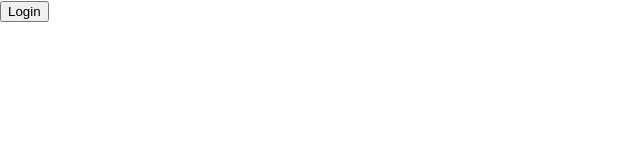
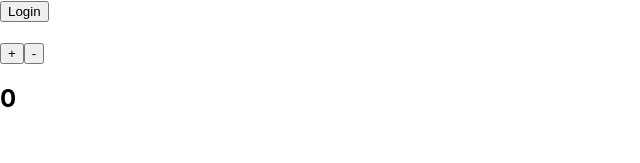
Before and after one commit to Sumit45doc/React-typescript, a React (Create React App) app: page / in a window 1280 px wide. Shown: the top 163 px of the page, without its empty margins (0-640 px from the left). Built offline with nearby package versions, Linux system fonts and the light colour scheme.

Commit message:
useReducer Typescript rule

```diff
--- a/src/App.tsx
+++ b/src/App.tsx
@@ -7,6 +7,7 @@
 // import PersonList from "./components/PersonList";
 // import Status from "./components/Status";
 
+import Counter from "./components/Counter";
 import User from "./components/User";
 
 function App() {
@@ -40,6 +41,7 @@ function App() {
       <Input value={name} changeHandler={(e) => setName(e.target.value)} />
       <h2>{name}</h2> */}
       <User name="sumit" email="ss8559283@gmail.com" />
+      <Counter />
     </div>
   );
 }
--- /dev/null
+++ b/src/components/Counter.tsx
@@ -0,0 +1,39 @@
+import { useReducer } from "react"
+
+type CounterState = {
+    count: number
+}
+
+type CounterAction = {
+    type: 'increament' | 'decreament'
+    payload: number
+}
+
+const initialState = {
+    count: 0
+}
+
+
+const reducer = (state: CounterState, action: CounterAction) => {
+    switch (action.type) {
+        case "increament":
+            return { count: state.count + action.payload }
+        case "decreament":
+            return { count: state.count - action.payload }
+        default:
+            return state
+    }
+}
+
+const Counter = () => {
+    const [state, dispatch] = useReducer(reducer, initialState);
+    return (
+        <div>
+            <button onClick={() => dispatch({ type: "increament", payload: 5 })}>+</button>
+            <button onClick={() => dispatch({ type: "decreament", payload: 5 })}>-</button>
+            <h2>{state.count}</h2>
+        </div>
+    )
+}
+
+export default Counter
```
